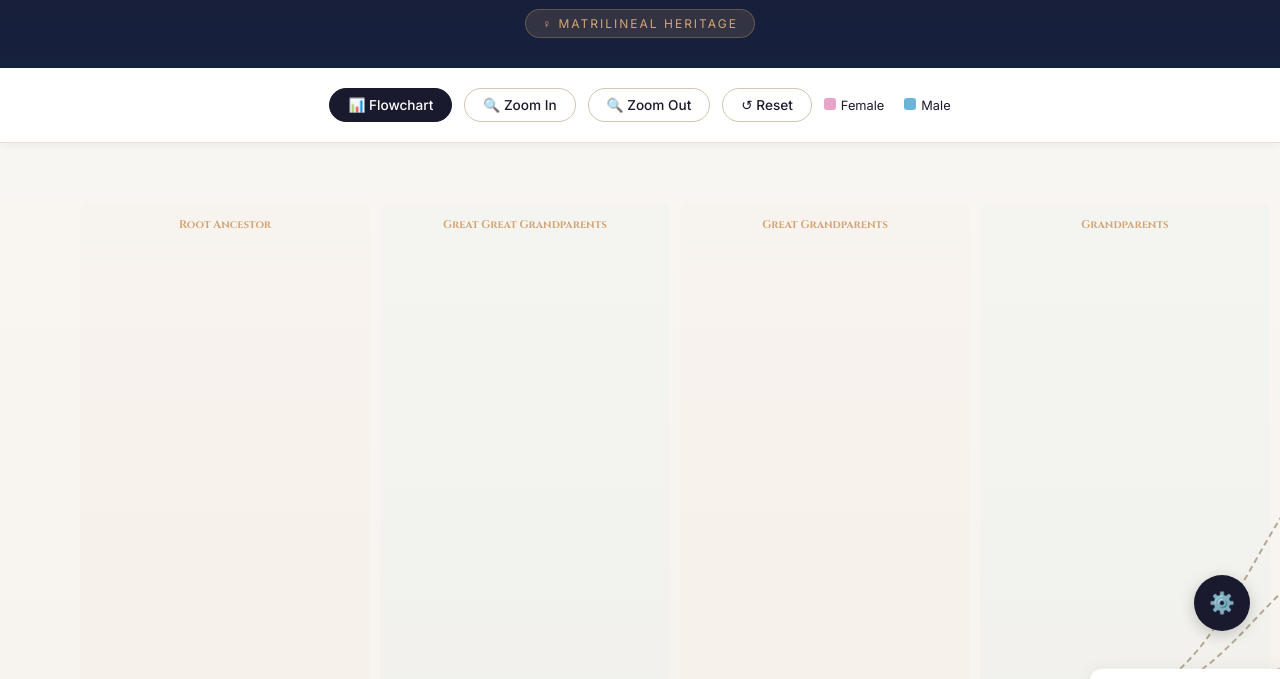
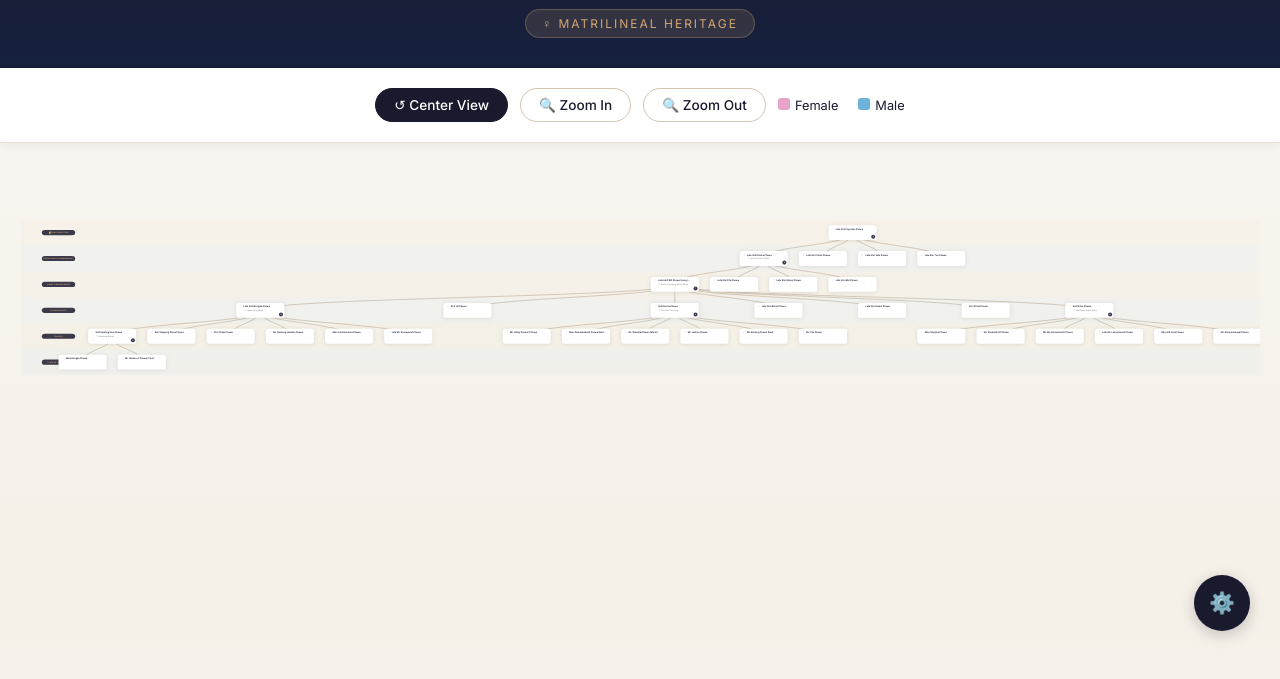
Before and after one commit to mesaialihbiz-alt/ialih_family_tree, a website: page index.html in a window 1280 px wide. Shown: the part 139-818 px from the top of the page. Drawn offline with nearby package versions, Linux system fonts and the light colour scheme; a web font is replaced by a local one.

Commit message:
Update index.html

```diff
--- a/index.html
+++ b/index.html
@@ -15,11 +15,13 @@
             --male-border: #6bb3d9;
             --line-color: #8b7355;
             --line-active: #d4a574;
+            --bg-cream: #faf8f5;
+            --bg-warm: #f5f0e8;
         }
         * { margin: 0; padding: 0; box-sizing: border-box; }
         body {
             font-family: 'Inter', sans-serif;
-            background: linear-gradient(180deg, #faf8f5 0%, #f5f0e8 50%, #faf8f5 100%);
+            background: linear-gradient(180deg, var(--bg-cream) 0%, var(--bg-warm) 50%, var(--bg-cream) 100%);
             color: var(--primary);
             overflow-x: hidden;
             min-height: 100vh;
@@ -103,15 +105,23 @@
             min-height: 100vh;
             padding: 40px 20px;
             overflow: auto;
+            display: flex;
+            justify-content: center;
         }
-        #chart-wrapper svg { display: block; margin: 0 auto; }
+        #chart-wrapper svg { display: block; }
+
         .node-group { cursor: pointer; }
         .node-rect {
             fill: white;
-            stroke-width: 2px;
-            rx: 12;
-            ry: 12;
-            filter: drop-shadow(0 2px 8px rgba(0,0,0,0.08));
+            stroke-width: 2.5px;
+            rx: 14;
+            ry: 14;
+            filter: drop-shadow(0 3px 12px rgba(0,0,0,0.1));
+            transition: all 0.3s ease;
+        }
+        .node-group:hover .node-rect {
+            filter: drop-shadow(0 6px 24px rgba(0,0,0,0.18));
+            stroke-width: 3px;
         }
         .node-rect.female {
             fill: url(#femaleGradient);
@@ -123,24 +133,35 @@
         }
         .node-text {
             font-family: 'Inter', sans-serif;
-            font-size: 11px;
+            font-size: 12px;
             font-weight: 600;
             fill: var(--primary);
             pointer-events: none;
         }
         .node-spouse {
             font-family: 'Inter', sans-serif;
+            font-size: 10px;
+            fill: #777;
+            font-style: italic;
+            pointer-events: none;
+        }
+        .node-badge {
+            font-family: 'Inter', sans-serif;
             font-size: 9px;
-            fill: #888;
-            font-style: italic;
+            font-weight: 700;
+            fill: white;
             pointer-events: none;
         }
         .link {
             fill: none;
             stroke: var(--line-color);
-            stroke-width: 2px;
-            stroke-dasharray: 6,4;
-            opacity: 0.6;
+            stroke-width: 2.5px;
+            opacity: 0.7;
+        }
+        .gen-label-bg {
+            fill: rgba(26, 26, 46, 0.85);
+            rx: 16;
+            ry: 16;
         }
         .gen-label-text {
             font-family: 'Cinzel', serif;
@@ -148,6 +169,7 @@
             fill: var(--accent-gold);
             font-weight: 700;
             text-anchor: middle;
+            dominant-baseline: middle;
         }
         .tooltip {
             position: absolute;
@@ -163,6 +185,18 @@
             max-width: 250px;
         }
         .tooltip.show { opacity: 1; }
+        .tooltip-name {
+            font-family: 'Playfair Display', serif;
+            font-weight: 700;
+            font-size: 1rem;
+            color: var(--primary);
+            margin-bottom: 4px;
+        }
+        .tooltip-detail {
+            font-size: 0.8rem;
+            color: #666;
+            line-height: 1.5;
+        }
         .admin-toggle {
             position: fixed;
             bottom: 30px;
@@ -177,6 +211,11 @@
             font-size: 1.3rem;
             box-shadow: 0 4px 15px rgba(0,0,0,0.2);
             z-index: 200;
+            transition: all 0.3s ease;
+        }
+        .admin-toggle:hover {
+            transform: scale(1.1) rotate(90deg);
+            background: var(--accent-gold);
         }
         #admin-panel {
             display: none;
@@ -242,10 +281,9 @@
     </header>
 
     <div class="controls">
-        <button class="control-btn active" onclick="setView('flow')">📊 Flowchart</button>
+        <button class="control-btn active" onclick="resetZoom()">↺ Center View</button>
         <button class="control-btn" onclick="zoomIn()">🔍 Zoom In</button>
         <button class="control-btn" onclick="zoomOut()">🔍 Zoom Out</button>
-        <button class="control-btn" onclick="resetZoom()">↺ Reset</button>
         <div class="legend">
             <span><span class="legend-dot female"></span>Female</span>
             <span><span class="legend-dot male"></span>Male</span>
@@ -290,10 +328,9 @@
     </div>
 
     <script>
-        // Check if D3 loaded
         if (typeof d3 === 'undefined') {
             document.getElementById('chart-wrapper').innerHTML =
-                '<div style="text-align:center;padding:50px;color:red;"><h3>Error: D3.js failed to load</h3><p>Please check your internet connection and refresh.</p></div>';
+                '<div style="text-align:center;padding:50px;color:red;"><h3>Error: D3.js failed to load</h3></div>';
             throw new Error('D3 not loaded');
         }
 
@@ -302,7 +339,7 @@
         let svg, g, zoomBehavior;
 
         const generationLabels = {
-            0: "Root Ancestor",
+            0: "👑 Root Ancestor",
             1: "Great Great Grandparents",
             2: "Great Grandparents",
             3: "Grandparents",
@@ -312,23 +349,15 @@
 
         async function loadTree() {
             try {
-                console.log('Fetching familyData.json...');
                 const response = await fetch('./familyData.json');
-                console.log('Response status:', response.status);
-
-                if (!response.ok) {
-                    throw new Error('HTTP ' + response.status);
-                }
-
+                if (!response.ok) throw new Error('HTTP ' + response.status);
                 familyData = await response.json();
-                console.log('Loaded', familyData.length, 'family members');
-
                 renderFlowchart();
                 populateParentSelect();
             } catch (err) {
-                console.error("Error loading JSON:", err);
+                console.error("Error:", err);
                 document.getElementById('chart-wrapper').innerHTML =
-                    '<div style="text-align:center;padding:50px;color:#999;"><h3>Error loading family data</h3><p>' + err.message + '</p><p>Please check that familyData.json exists in the same directory.</p></div>';
+                    '<div style="text-align:center;padding:50px;color:#999;"><h3>Error loading data</h3><p>' + err.message + '</p></div>';
             }
         }
 
@@ -354,32 +383,35 @@
                 }
             });
 
-            if (!rootData) {
-                container.innerHTML = '<div style="text-align:center;padding:50px;color:red;"><h3>No root node found</h3></div>';
-                return;
-            }
+            if (!rootData) return;
 
-            console.log('Root node:', rootData.name);
-            console.log('Root children:', rootData.children.length);
+            const cardWidth = 260;
+            const cardHeight = 80;
+            const levelSpacing = 140;  // vertical space between generations
+            const siblingSpacing = 320; // horizontal space between siblings
 
-            const cardWidth = 240;
-            const cardHeight = 75;
-            const levelSpacing = 300;
-            const siblingSpacing = 90;
+            const root = d3.hierarchy(rootData);
 
-            // Create D3 hierarchy
-            const root = d3.hierarchy(rootData);
-            console.log('D3 hierarchy created, height:', root.height);
+            // Calculate tree dimensions
+            const treeLayout = d3.tree()
+                .nodeSize([siblingSpacing, levelSpacing]);
 
-            // Count leaves manually as fallback
-            let leafCount = 0;
+            treeLayout(root);
+
+            // Calculate bounds
+            let minX = Infinity, maxX = -Infinity, minY = Infinity, maxY = -Infinity;
             root.each(d => {
-                if (!d.children || d.children.length === 0) leafCount++;
+                if (d.x < minX) minX = d.x;
+                if (d.x > maxX) maxX = d.x;
+                if (d.y < minY) minY = d.y;
+                if (d.y > maxY) maxY = d.y;
             });
-            console.log('Leaf count:', leafCount);
 
-            const chartHeight = Math.max(1400, leafCount * siblingSpacing);
-            const chartWidth = (root.height + 1) * levelSpacing + 200;
+            const padding = 100;
+            const chartWidth = (maxX - minX) + cardWidth + padding * 2;
+            const chartHeight = (maxY - minY) + cardHeight + padding * 2 + 80;
+            const offsetX = padding - minX + cardWidth / 2;
+            const offsetY = padding + 60;
 
             svg = d3.select("#chart-wrapper")
                 .append("svg")
@@ -402,24 +434,48 @@
             maleGrad.append("stop").attr("offset", "0%").attr("stop-color", "#f0f8ff");
             maleGrad.append("stop").attr("offset", "100%").attr("stop-color", "#d6e8f5");
 
-            g = svg.append("g").attr("transform", "translate(80, 60)");
+            g = svg.append("g");
 
             zoomBehavior = d3.zoom()
-                .scaleExtent([0.3, 2])
+                .scaleExtent([0.2, 2])
                 .on("zoom", (event) => {
                     g.attr("transform", event.transform);
-                    currentZoom = event.transform.k;
                 });
 
-            svg.call(zoomBehavior)
-               .call(zoomBehavior.transform, d3.zoomIdentity.translate(80, 60).scale(currentZoom));
+            svg.call(zoomBehavior);
 
-            const treeLayout = d3.tree().size([chartHeight - 120, chartWidth - 350]);
-            treeLayout(root);
+            // Generation band backgrounds
+            const maxDepth = root.height;
+            for (let i = 0; i <= maxDepth; i++) {
+                const y = offsetY + i * levelSpacing - levelSpacing / 2;
+                g.append("rect")
+                    .attr("x", -padding)
+                    .attr("y", y)
+                    .attr("width", chartWidth)
+                    .attr("height", levelSpacing)
+                    .attr("fill", i % 2 === 0 ? "rgba(212,165,116,0.04)" : "rgba(107,179,217,0.04)")
+                    .style("pointer-events", "none");
 
-            const linkGen = d3.linkHorizontal()
-                .x(d => d.y)
-                .y(d => d.x);
+                // Generation label on the left
+                const labelText = generationLabels[i] || `Generation ${i}`;
+                g.append("rect")
+                    .attr("class", "gen-label-bg")
+                    .attr("x", 10)
+                    .attr("y", y + levelSpacing / 2 - 14)
+                    .attr("width", 180)
+                    .attr("height", 28);
+
+                g.append("text")
+                    .attr("class", "gen-label-text")
+                    .attr("x", 100)
+                    .attr("y", y + levelSpacing / 2 + 1)
+                    .text(labelText);
+            }
+
+            // Draw links (vertical tree style)
+            const linkGen = d3.linkVertical()
+                .x(d => d.x + offsetX)
+                .y(d => d.y + offsetY);
 
             g.selectAll(".link")
                 .data(root.links())
@@ -428,90 +484,83 @@
                 .attr("class", "link")
                 .attr("d", linkGen);
 
-            // Generation labels
-            const maxDepth = root.height;
-            for (let i = 0; i <= maxDepth; i++) {
-                const x = i * levelSpacing - 20;
-                g.append("rect")
-                    .attr("x", x)
-                    .attr("y", -40)
-                    .attr("width", levelSpacing - 10)
-                    .attr("height", chartHeight)
-                    .attr("fill", i % 2 === 0 ? "rgba(212,165,116,0.03)" : "rgba(107,179,217,0.03)")
-                    .attr("rx", 10)
-                    .style("pointer-events", "none");
-
-                const labelText = generationLabels[i] || `Generation ${i}`;
-                g.append("text")
-                    .attr("class", "gen-label-text")
-                    .attr("x", x + (levelSpacing - 10) / 2)
-                    .attr("y", -15)
-                    .text(labelText);
-            }
-
             // Draw nodes
             const node = g.selectAll(".node-group")
                 .data(root.descendants())
                 .enter()
                 .append("g")
                 .attr("class", "node-group")
-                .attr("transform", d => `translate(${d.y},${d.x - cardHeight/2})`)
+                .attr("transform", d => `translate(${d.x + offsetX - cardWidth/2},${d.y + offsetY - cardHeight/2})`)
                 .on("mouseenter", showTooltip)
                 .on("mouseleave", hideTooltip);
 
+            // Card background
             node.append("rect")
                 .attr("class", d => `node-rect ${d.data.gender}`)
                 .attr("width", cardWidth)
                 .attr("height", cardHeight)
-                .attr("rx", 12)
-                .attr("ry", 12);
+                .attr("rx", 14)
+                .attr("ry", 14);
 
+            // Gender icon
             node.append("text")
-                .attr("class", "node-icon")
-                .attr("x", 15)
-                .attr("y", 22)
+                .attr("x", 18)
+                .attr("y", 24)
                 .text(d => d.data.gender === 'F' ? '♀' : '♂')
-                .attr("fill", d => d.data.gender === 'F' ? '#e8a4c9' : '#6bb3d9');
+                .attr("fill", d => d.data.gender === 'F' ? '#e8a4c9' : '#6bb3d9')
+                .attr("font-size", "16px")
+                .attr("font-weight", "bold")
+                .style("pointer-events", "none");
 
+            // Name
             node.append("text")
                 .attr("class", "node-text")
-                .attr("x", 35)
-                .attr("y", 22)
+                .attr("x", 40)
+                .attr("y", 24)
                 .text(d => {
                     const name = d.data.name;
-                    return name.length > 28 ? name.substring(0, 26) + '...' : name;
+                    return name.length > 30 ? name.substring(0, 28) + '...' : name;
                 });
 
+            // Spouse
             node.append("text")
                 .attr("class", "node-spouse")
-                .attr("x", 35)
-                .attr("y", 40)
+                .attr("x", 40)
+                .attr("y", 44)
                 .text(d => {
                     if (!d.data.spouse) return '';
                     const spouse = d.data.spouse;
-                    return spouse.length > 30 ? '💍 ' + spouse.substring(0, 28) + '...' : '💍 ' + spouse;
+                    return spouse.length > 32 ? '💍 ' + spouse.substring(0, 30) + '...' : '💍 ' + spouse;
                 });
 
             // Child count badge
             node.filter(d => d.children && d.children.length > 0)
                 .append("circle")
-                .attr("cx", cardWidth - 15)
-                .attr("cy", cardHeight / 2)
-                .attr("r", 10)
+                .attr("cx", cardWidth - 18)
+                .attr("cy", cardHeight - 18)
+                .attr("r", 11)
                 .attr("fill", "#1a1a2e")
-                .attr("opacity", 0.8);
+                .attr("opacity", 0.85);
 
             node.filter(d => d.children && d.children.length > 0)
                 .append("text")
-                .attr("x", cardWidth - 15)
-                .attr("y", cardHeight / 2 + 4)
+                .attr("class", "node-badge")
+                .attr("x", cardWidth - 18)
+                .attr("y", cardHeight - 14)
                 .attr("text-anchor", "middle")
-                .attr("fill", "white")
-                .attr("font-size", "10px")
-                .attr("font-weight", "600")
                 .text(d => d.children.length);
 
-            console.log('Render complete! Nodes drawn:', root.descendants().length);
+            // Initial zoom to fit
+            const initialScale = Math.min(
+                (window.innerWidth - 40) / chartWidth,
+                (window.innerHeight - 200) / chartHeight,
+                1
+            );
+            const initialX = (window.innerWidth - chartWidth * initialScale) / 2;
+            const initialY = 20;
+
+            svg.call(zoomBehavior.transform,
+                d3.zoomIdentity.translate(initialX, initialY).scale(initialScale));
         }
 
         function showTooltip(event, d) {
@@ -533,22 +582,16 @@
             document.getElementById('tooltip').classList.remove('show');
         }
 
-        function setView(view) {
-            document.querySelectorAll('.control-btn').forEach(btn => btn.classList.remove('active'));
-            event.target.classList.add('active');
-        }
-
         function zoomIn() {
-            svg.transition().duration(300).call(zoomBehavior.scaleBy, 1.2);
+            svg.transition().duration(300).call(zoomBehavior.scaleBy, 1.3);
         }
 
         function zoomOut() {
-            svg.transition().duration(300).call(zoomBehavior.scaleBy, 0.8);
+            svg.transition().duration(300).call(zoomBehavior.scaleBy, 0.7);
         }
 
         function resetZoom() {
-            currentZoom = 1;
-            svg.transition().duration(500).call(zoomBehavior.transform, d3.zoomIdentity.translate(80, 60).scale(1));
+            svg.transition().duration(500).call(zoomBehavior.transform, d3.zoomIdentity);
         }
 
         function populateParentSelect() {
@@ -601,8 +644,6 @@
             alert("New member added! Updated familyData.json downloaded.");
         }
 
-        // Start
-        console.log('Page loaded, starting...');
         loadTree();
     </script>
 </body>
```
